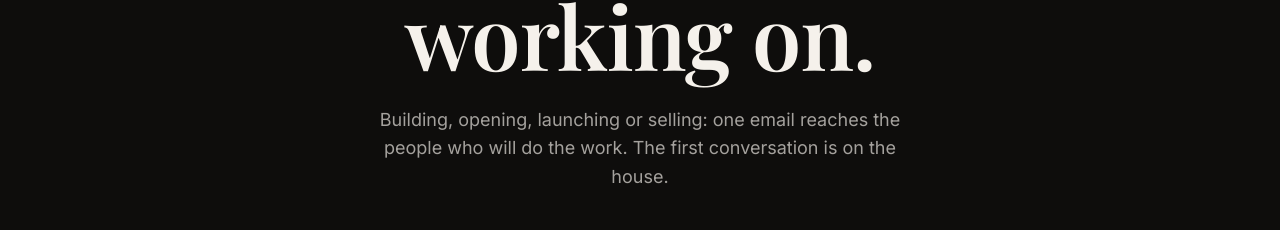
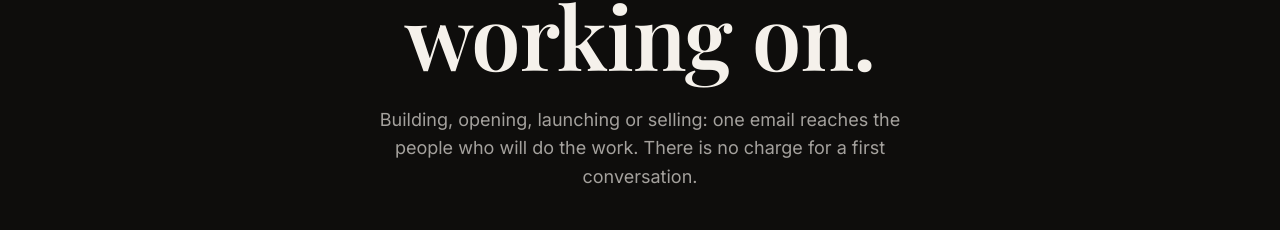
Before and after one commit to 18forge/18Forge, a Next.js app: page / in a window 1280 px wide. Shown: the part 5088-5318 px from the top of the page. Built offline with nearby package versions, Linux system fonts and the light colour scheme; a web font is replaced by a local one.

Commit message:
Keep a single playful line in the copy

```diff
--- a/app/content.ts
+++ b/app/content.ts
@@ -145,7 +145,7 @@ export const houses = {
 export const closing = {
   kicker: "Contact",
   title: "Tell us what you are working on.",
-  body: "Building, opening, launching or selling: one email reaches the people who will do the work. The first conversation is on the house.",
+  body: "Building, opening, launching or selling: one email reaches the people who will do the work. There is no charge for a first conversation.",
   cta: "Start a conversation",
 };
 
```
